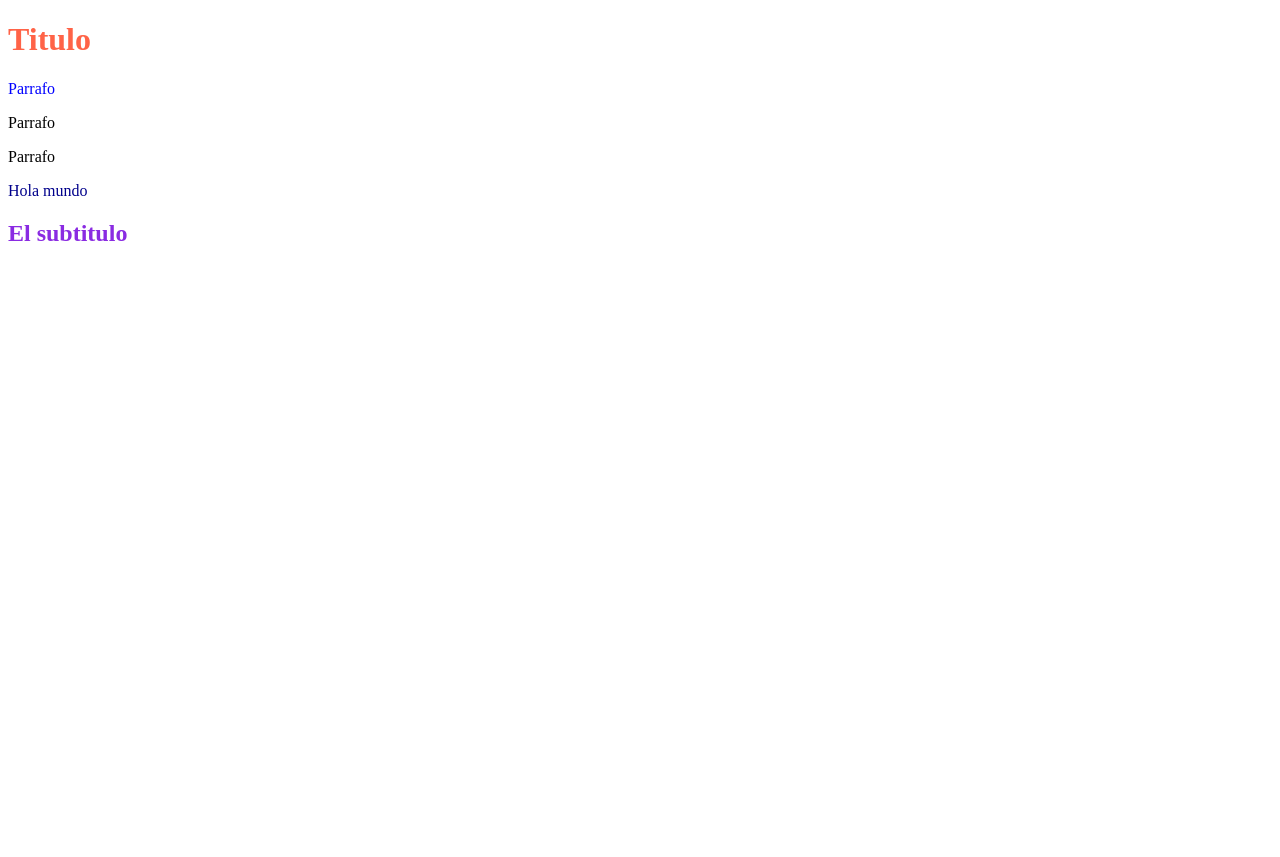
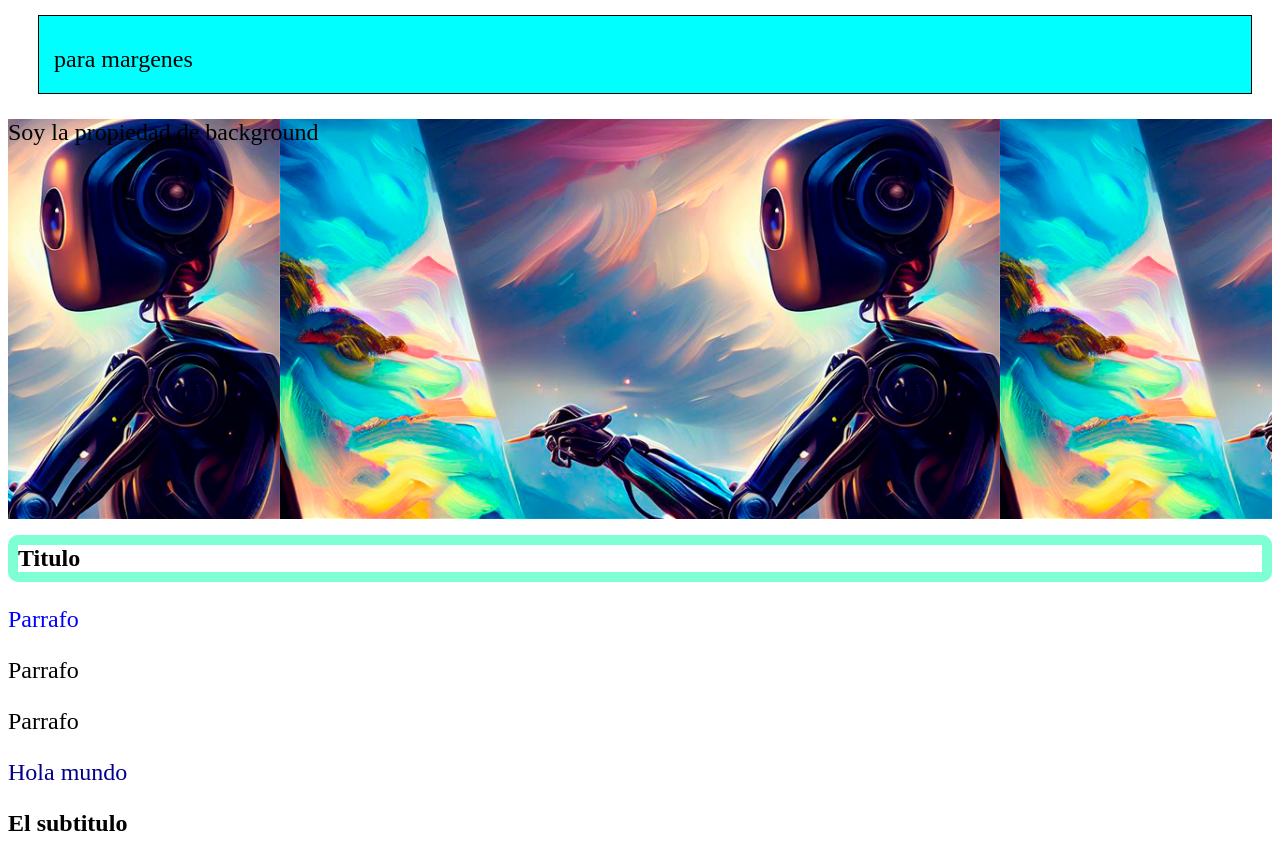
Before and after one commit to lumigamher/cssEstudio, a plain HTML site: page index.html in a window 1280 px wide. Before the commit the page ends 800 px from the top, so only its background shows below. Drawn offline with Linux system fonts and the light colour scheme.

Commit message:
seguimos aprendiendo

```diff
--- a/css/main.css
+++ b/css/main.css
@@ -11,5 +11,35 @@ div p {
 }
 
 div h2 {
-    color: blueviolet;
+    color: rgb(000, 000, 000);
 }
+
+* {
+    font-size: 24px;
+}
+
+/*comentario*/
+
+.color {
+    border: 5px black solid;
+    border-color: aquamarine;
+    border-style: solid;
+    border-radius: 10px;
+    border-width: 10px;
+
+}
+#fondo {
+    background-color: rgba(0, 0, 0, 0.3);
+    /* opacity: 0.2; */
+    height: 400px;
+    background: #f00 url(/storage/img/6d8841b6-9d24-457a-95c5-0d3de1d7bf5f.png) repeat-x center bottom;
+    background-size: 720px
+}
+
+.margen {
+    background-color: aqua;
+    margin: 15px 20px 25px 30px;
+    padding: 30px 25px 20px 15px;
+    border: solid 1px black;
+
+}
--- a/index.html
+++ b/index.html
@@ -8,7 +8,11 @@
 
 </head>
 <body>
-    <h1 id="titulo">Titulo</h1>
+    <div class="margen">para margenes</div>
+    <article id="fondo">
+        Soy la propiedad de background
+    </article>
+    <h1 class="color">Titulo</h1>
     <p class="especial">Parrafo</p>
     <p >Parrafo</p>
     <p >Parrafo</p>
```
Also changed, not shown: README.txt (added).
